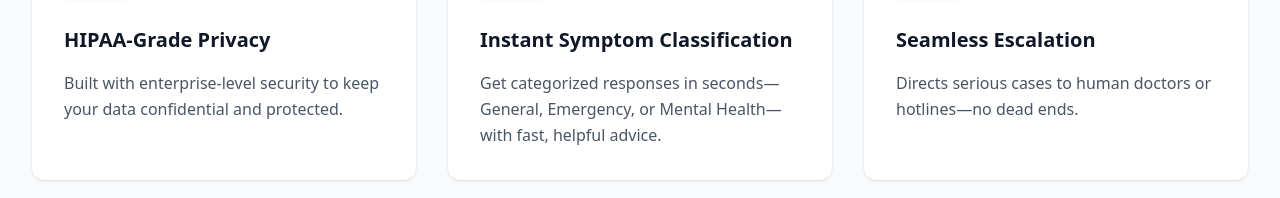
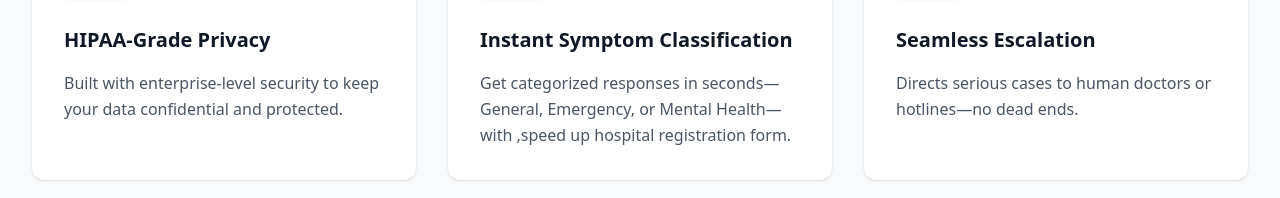
Before and after one commit to Kratos-024/SymptoSort-frontend, a React (Vite) app: page / in a window 1280 px wide. Shown: the part 1074-1272 px from the top of the page. Built offline with nearby package versions, Linux system fonts and the light colour scheme; no server answers.

Commit message:
Update FeaturesSection.tsx

```diff
--- a/src/components/FeaturesSection.tsx
+++ b/src/components/FeaturesSection.tsx
@@ -38,7 +38,7 @@
       ),
       title: "Instant Symptom Classification",
       description:
-        "Get categorized responses in seconds—General, Emergency, or Mental Health—with fast, helpful advice.",
+        "Get categorized responses in seconds—General, Emergency, or Mental Health—with ,speed up hospital registration form.",
     },
     {
       icon: (
```
